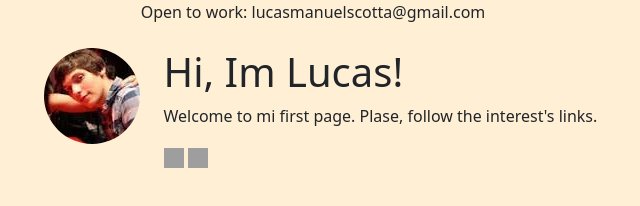
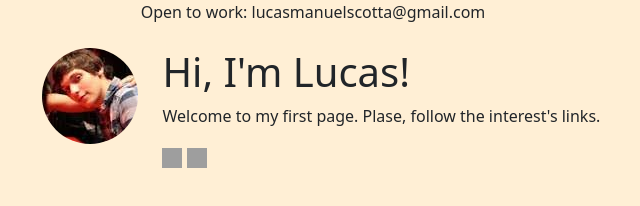
Before and after one commit to LucasScotta/LucasScotta.github.io, a plain HTML site: page index.html in a window 1280 px wide. Shown: the whole page, without its empty margins (327-967 px from the left). Drawn offline with nearby package versions, Linux system fonts and the light colour scheme; grey boxes are pictures that could not be loaded.

Commit message:
typing fixes

```diff
--- a/index.html
+++ b/index.html
@@ -44,8 +44,8 @@
           <img class="pic" src="./mifoto.jpg" alt="Una foto mía">
         </div>
         <div class="col-12 col-md-9 text-center text-md-start">
-          <h1>Hi, Im Lucas!</h1>
-          <p>Welcome to mi first page. Plase, follow the interest's links.</p>
+          <h1>Hi, I'm Lucas!</h1>
+          <p>Welcome to my first page. Plase, follow the interest's links.</p>
         </div>
         <div class="col-12 col-md-9 offset-md-3 text-center text-md-start">
           <a href="https://github.com/LucasScotta/" target="_blank">
```
